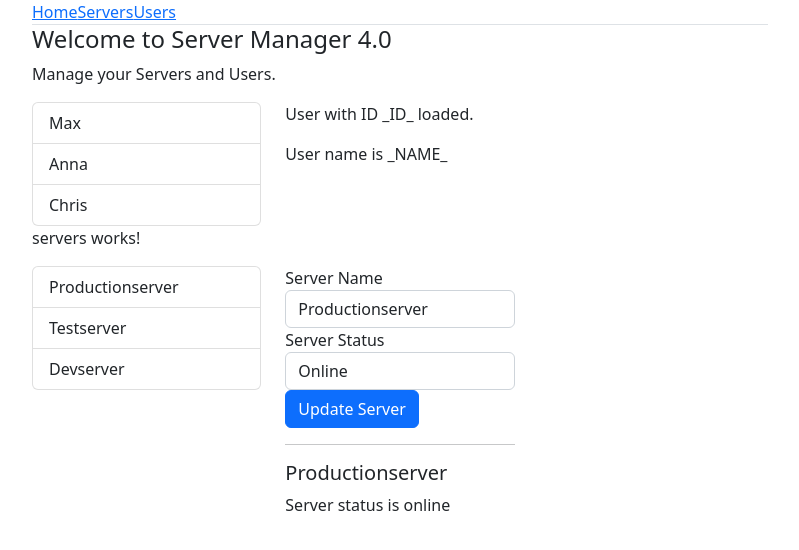
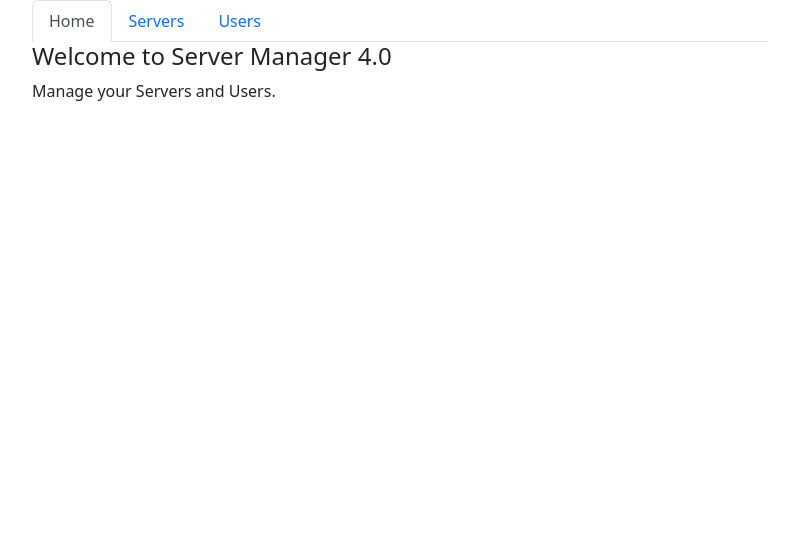
Before and after one commit to EnigmaSn/angular-max, an Angular app: page / in a window 1280 px wide. Shown: the top 550 px of the page, without its empty margins (50-849 px from the left). Built offline with nearby package versions, Linux system fonts and the light colour scheme.

Commit message:
adding routing and routerLink

```diff
--- a/src/app/app.component.html
+++ b/src/app/app.component.html
@@ -2,25 +2,15 @@
     <div class="row">
       <div class="col-xs-12 col-sm-10 col-md-8 col-sm-offset-1 col-md-offset-2">
         <ul class="nav nav-tabs">
-          <li role="presentation" class="active"><a href="#">Home</a></li>
-          <li role="presentation"><a href="#">Servers</a></li>
-          <li role="presentation"><a href="#">Users</a></li>
+          <li role="presentation" class="nav-item"><a class="nav-link active" routerLink="/">Home</a></li>
+          <li role="presentation" class="nav-item"><a class="nav-link"routerLink="/servers">Servers</a></li>
+          <li role="presentation" class="nav-item"><a class="nav-link" [routerLink]="['/users']">Users</a></li>
         </ul>
       </div>
     </div>
     <div class="row">
       <div class="col-xs-12 col-sm-10 col-md-8 col-sm-offset-1 col-md-offset-2">
-        <app-home></app-home>
-      </div>
-    </div>
-    <div class="row">
-      <div class="col-xs-12 col-sm-10 col-md-8 col-sm-offset-1 col-md-offset-2">
-        <app-users></app-users>
-      </div>
-    </div>
-    <div class="row">
-      <div class="col-xs-12 col-sm-10 col-md-8 col-sm-offset-1 col-md-offset-2">
-        <app-servers></app-servers>
+        <router-outlet></router-outlet>
       </div>
     </div>
   </div>
--- a/src/app/app.module.ts
+++ b/src/app/app.module.ts
@@ -9,6 +9,13 @@ import { EditServerComponent } from './servers/edit-server/edit-server.component
 import { ServerComponent } from './servers/server/server.component';
 import { UsersComponent } from './users/users.component';
 import { UserComponent } from './users/user/user.component';
+import { RouterModule, Routes } from '@angular/router';
+
+const appRouter: Routes = [
+  { path: '', component: HomeComponent },
+  { path: 'servers', component: ServersComponent },
+  { path: 'users', component: UsersComponent },
+]
 
 @NgModule({
   declarations: [
@@ -22,7 +29,8 @@ import { UserComponent } from './users/user/user.component';
   ],
   imports: [
     BrowserModule,
-    FormsModule
+    FormsModule,
+    RouterModule.forRoot(appRouter)
   ],
   providers: [],
   bootstrap: [AppComponent]
```
